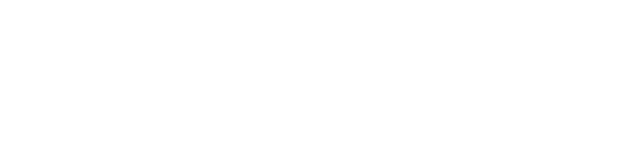
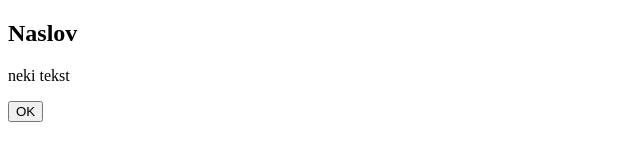
Before and after one commit to Smale609/praksa2024, a plain HTML site: page index.html in a window 1280 px wide. Shown: the whole page, without its empty margins (0-640 px from the left). Drawn offline with Linux system fonts and the light colour scheme.

Commit message:
Drugi commit

```diff
--- a/index.html
+++ b/index.html
@@ -7,6 +7,20 @@
     <title>Document</title>
 </head>
 <body>
-
+    <header></header>
+    <main>
+        <section>
+            <h1>Naslov</h1>
+            <p class="paragraf">neki tekst</p>
+        </section>
+        <section>
+            <div>
+                <form action="">
+                    <input type="button" value="OK">
+                </form>
+            </div>
+        </section>
+    </main>
+    <footer></footer>
 </body>
 </html>
--- a/style.css
+++ b/style.css
@@ -0,0 +1,3 @@
+.paragraf{
+    color: red;
+}
```
